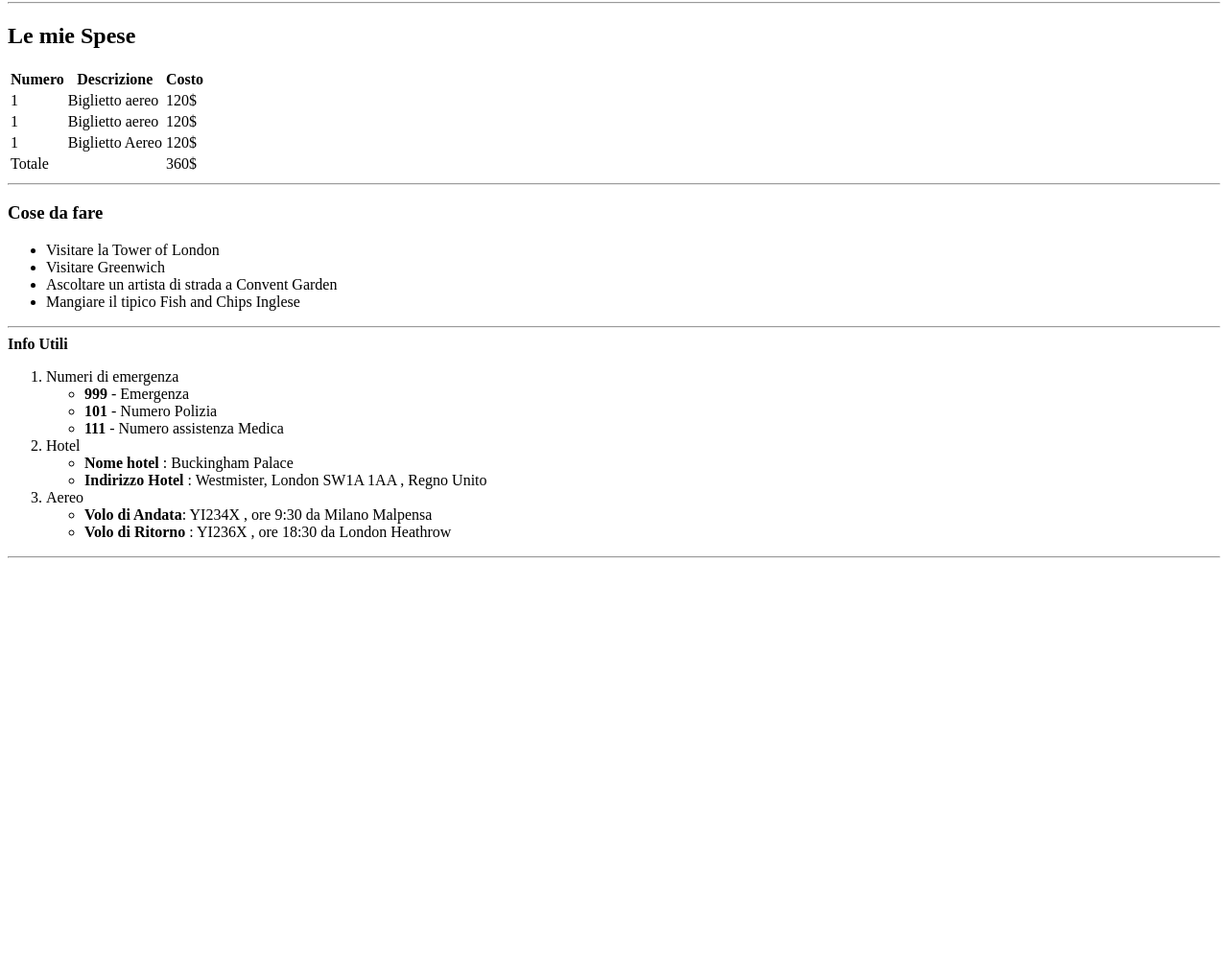
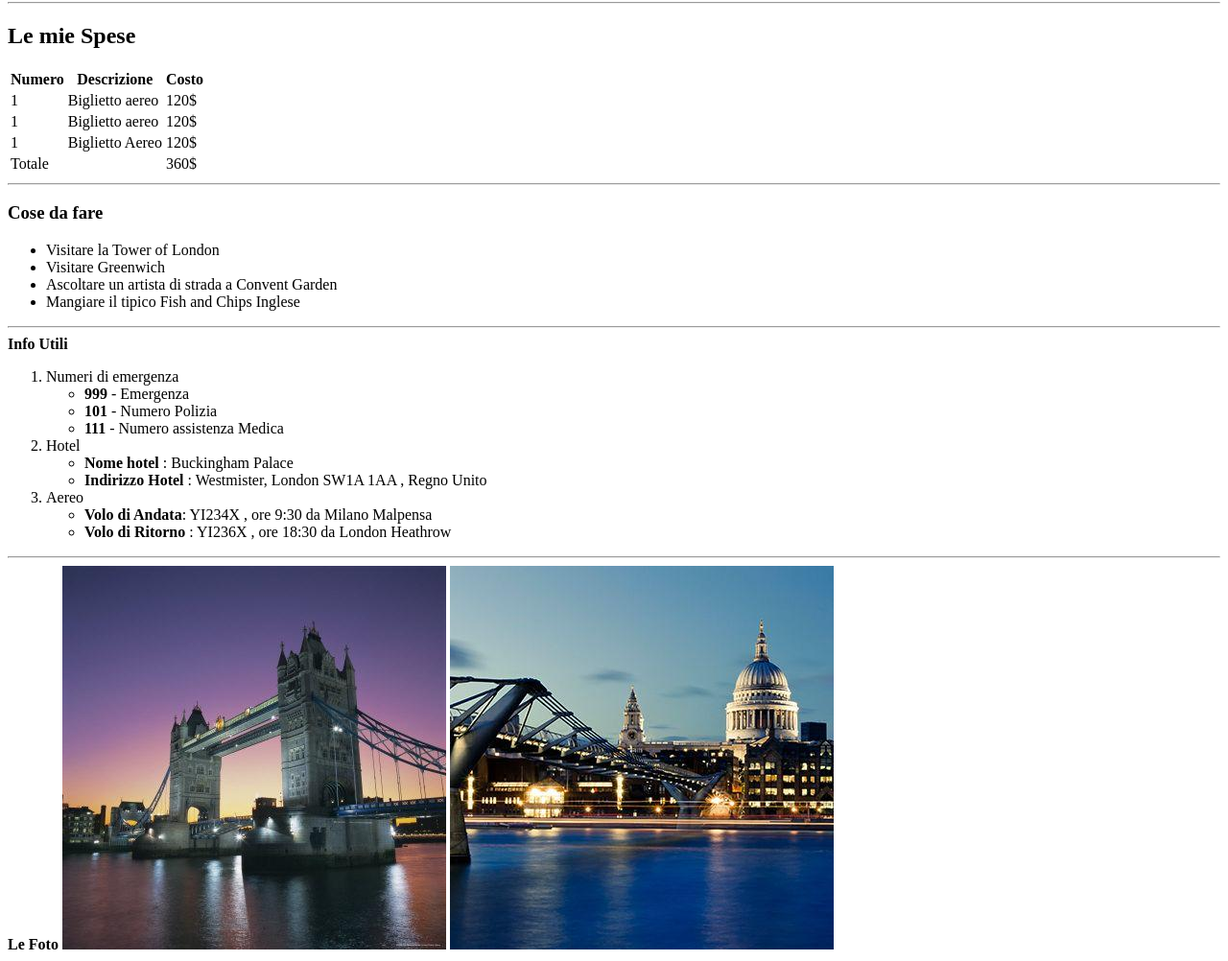
Before and after one commit to AndreaC25/html-london-trip, a plain HTML site: page index.html in a window 1280 px wide. Shown: the part 78-1080 px from the top of the page at 96% size. Before the commit the page ends 800 px from the top, so only its background shows below. Drawn offline with Linux system fonts and the light colour scheme.

Commit message:
Inserimento_ultime_due_Foto

```diff
--- a/index.html
+++ b/index.html
@@ -120,6 +120,11 @@
         <hr>
 
 
+        <strong>Le Foto</strong>
+        <img src="img/evening-tower-bridge-and-river-thames-london_u-L-P2QVZJ0.jpg" alt="Poonte di Londra">
+        <img src="img/london-400x400-compressor_0.jpg" alt="Londra di notte">
+
+
     </main>
 
 </body>
```
